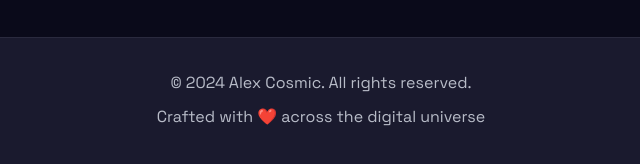
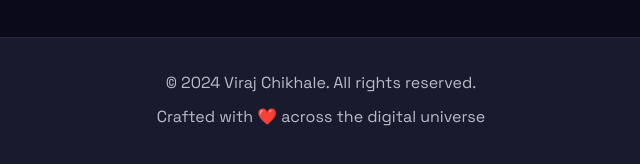
Before and after one commit to virajchikhale/portfolio, a plain HTML site: page index.html in a window 1280 px wide. Shown: the part 7547-7711 px from the top of the page, 319-959 px from the left. Drawn offline with Linux system fonts and the light colour scheme.

Commit message:
Title Update

```diff
--- a/index.html
+++ b/index.html
@@ -3,7 +3,7 @@
 <head>
     <meta charset="UTF-8">
     <meta name="viewport" content="width=device-width, initial-scale=1.0">
-    <title>Alex Cosmic - Full Stack Developer</title>
+    <title>Viraj Chikhale - Full Stack Developer</title>
     <link rel="stylesheet" href="style.css">
     <link href="https://fonts.googleapis.com/css2?family=Space+Grotesk:wght@300;400;500;600;700&display=swap" rel="stylesheet">
 </head>
@@ -201,7 +201,7 @@
     <footer class="footer">
         <div class="container">
             <div class="footer-content">
-                <p>&copy; 2024 Alex Cosmic. All rights reserved.</p>
+                <p>&copy; 2024 Viraj Chikhale. All rights reserved.</p>
                 <p>Crafted with ❤️ across the digital universe</p>
             </div>
         </div>
```
